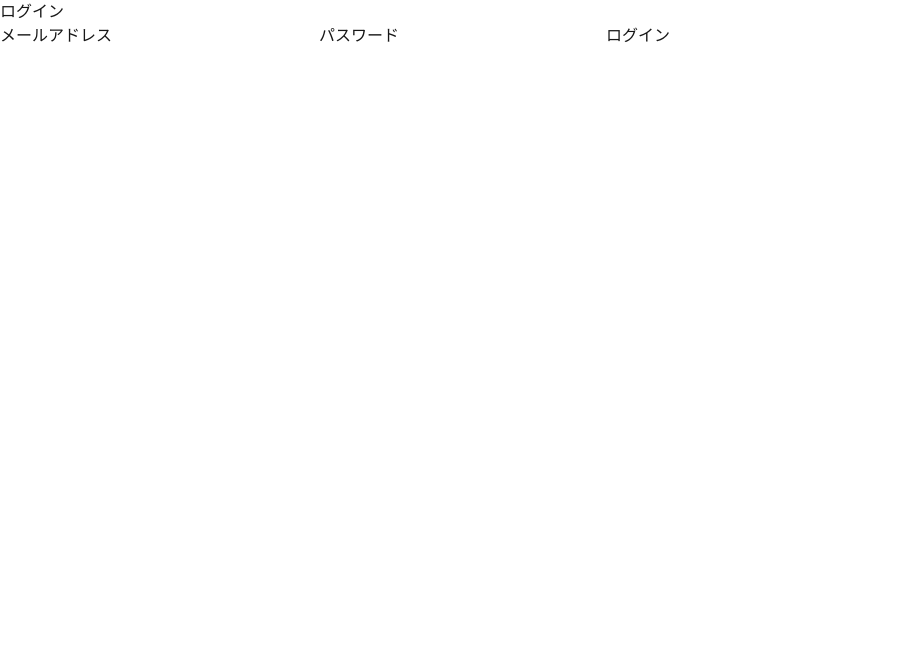
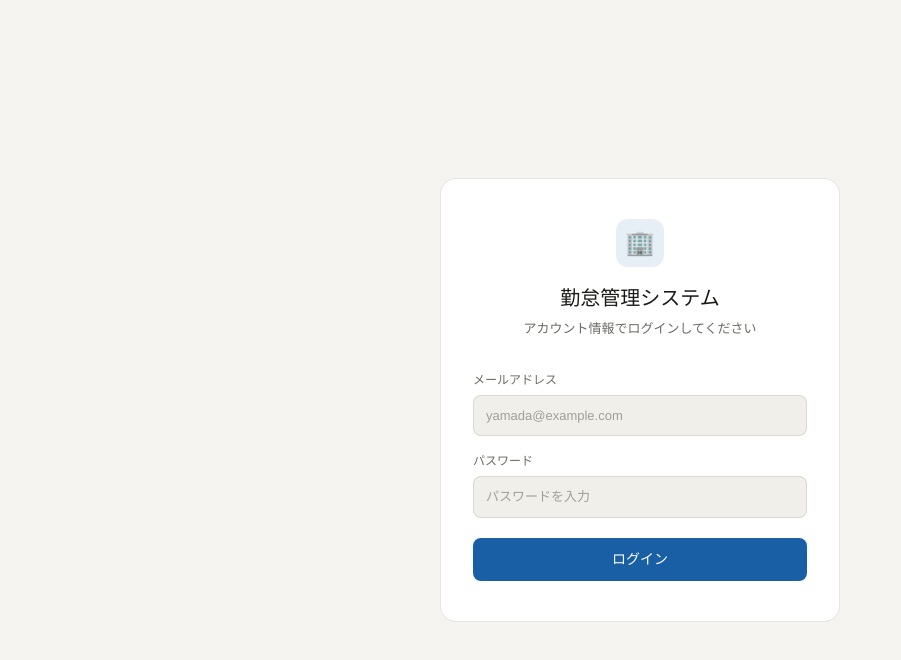
Before and after one commit to ryuki20/Attendance-Frontend, a Next.js app: page /login in a window 1280 px wide. Shown: the top 660 px of the page, without its empty margins (0-901 px from the left). Built offline with nearby package versions, Linux system fonts and the light colour scheme.

Commit message:
ログインページUI変更＋申請一覧UI変更

```diff
--- a/src/app/admin/layout.tsx
+++ b/src/app/admin/layout.tsx
@@ -1,8 +1,7 @@
 "use client";
 import Link from "next/link";
-import { usePathname } from "next/navigation";
+import { usePathname, useRouter } from "next/navigation";
 import React from "react";
-import { useAuth } from "../context/AuthContext";
 
 type Props = {
   children: React.ReactNode;
@@ -10,7 +9,7 @@ type Props = {
 
 export default function AdminLayout({ children }: Props) {
   const pathname = usePathname();
-  const { logout } = useAuth();
+  const router = useRouter();
 
   const navItems = [
     { label: "社員一覧", href: "/admin" },
@@ -70,20 +69,20 @@ export default function AdminLayout({ children }: Props) {
 
         <div style={{ padding: "0 12px" }}>
           <button
-            onClick={logout}
+            onClick={() => router.push("/")}
             style={{
               width: "100%",
               padding: "8px 12px",
               borderRadius: 8,
               border: "0.5px solid var(--border)",
-              background: "transparent",
+              background: "var(--blue)",
               fontSize: 13,
-              color: "var(--text-muted)",
+              color: "#fff",
               cursor: "pointer",
-              textAlign: "left",
+              textAlign: "center",
             }}
           >
-            ログアウト
+            ← マイページ
           </button>
         </div>
       </aside>
--- a/src/app/applications/page.tsx
+++ b/src/app/applications/page.tsx
@@ -33,12 +33,14 @@ function ApplicationList({}: { employee: Employee }) {
   const [applications, setApplications] = useState<Application[]>([]);
   const [total, setTotal] = useState(0);
   const [loading, setLoading] = useState(true);
+  const [statusFilter, setStatusFilter] = useState<ApplicationStatus | "">("");
 
   useEffect(() => {
     const fetch = async () => {
       setLoading(true);
       try {
-        const res = await apiFetch("/applications");
+        const query = statusFilter ? `?status=${statusFilter}` : "";
+        const res = await apiFetch(`/applications${query}`);
         if (!res.ok) throw new Error("取得失敗");
         const data: ApplicationListResponse = await res.json();
         setApplications(data.applications);
@@ -50,7 +52,7 @@ function ApplicationList({}: { employee: Employee }) {
       }
     };
     fetch();
-  }, []);
+  }, [statusFilter]);
 
   const thStyle: React.CSSProperties = {
     padding: "10px 16px",
@@ -59,6 +61,7 @@ function ApplicationList({}: { employee: Employee }) {
     color: "var(--text-muted)",
     textAlign: "left",
     borderBottom: "0.5px solid var(--border)",
+    background: "var(--surface-muted)",
     whiteSpace: "nowrap",
   };
   const tdStyle: React.CSSProperties = {
@@ -69,8 +72,76 @@ function ApplicationList({}: { employee: Employee }) {
   };
 
   return (
-    <div style={{ maxWidth: 800, margin: "0 auto", padding: "24px 16px" }}>
-      {/* ヘッダー */}
+    <div
+      style={{
+        minHeight: "100vh",
+        background: "var(--bg)",
+        fontFamily: "var(--font-sans)",
+      }}
+    >
+      {/* サイドバー + メインの2カラムレイアウト */}
+      <div style={{ display: "flex", minHeight: "100vh" }}>
+        {/* サイドバー */}
+        <aside
+          style={{
+            width: 200,
+            background: "var(--surface)",
+            borderRight: "0.5px solid var(--border)",
+            display: "flex",
+            flexDirection: "column",
+            padding: "24px 0",
+            flexShrink: 0,
+          }}
+        >
+          <div
+            style={{
+              padding: "0 20px 24px",
+              borderBottom: "0.5px solid var(--border)",
+            }}
+          >
+            <div
+              style={{
+                fontSize: 13,
+                fontWeight: 500,
+                color: "var(--text-primary)",
+              }}
+            >
+              マイメニュー
+            </div>
+          </div>
+          <nav style={{ flex: 1, padding: "16px 12px" }}>
+            <button
+              onClick={() => router.push("/applications")}
+              className="nav-link active"
+            >
+              申請一覧
+            </button>
+          </nav>
+          <div style={{ padding: "0 12px" }}>
+            <button
+              onClick={() => router.push("/")}
+              className="nav-link"
+              style={{
+                width: "100%",
+                padding: "8px 12px",
+                borderRadius: 8,
+                border: "none",
+                background: "var(--blue)",
+                color: "#fff",
+                fontSize: 13,
+                fontWeight: 500,
+                cursor: "pointer",
+                textAlign: "center",
+              }}
+            >
+              ← マイページ
+            </button>
+          </div>
+        </aside>
+
+        {/* メインコンテンツ */}
+        <main style={{ flex: 1, padding: "32px" }}>
+          {/* ページヘッダー */}
           <div
             style={{
               display: "flex",
@@ -89,41 +160,38 @@ function ApplicationList({}: { employee: Employee }) {
               >
                 申請一覧
               </h1>
-          <p style={{ fontSize: 13, color: "var(--text-muted)", marginTop: 4 }}>
+              <p
+                style={{
+                  fontSize: 13,
+                  color: "var(--text-muted)",
+                  marginTop: 4,
+                }}
+              >
                 全 {total} 件
               </p>
             </div>
-        <div style={{ display: "flex", gap: 8 }}>
-          <button
-            onClick={() => router.push("/")}
+
+            {/* ステータスフィルター */}
+            <select
+              value={statusFilter}
+              onChange={(e) =>
+                setStatusFilter(e.target.value as ApplicationStatus | "")
+              }
               style={{
-              fontSize: 12,
-              padding: "6px 12px",
+                padding: "6px 10px",
                 borderRadius: 8,
                 border: "0.5px solid var(--border)",
-              background: "transparent",
-              color: "var(--text-muted)",
+                background: "var(--surface)",
+                fontSize: 13,
+                color: "var(--text-primary)",
                 cursor: "pointer",
               }}
             >
-            ← マイページ
-          </button>
-          <button
-            onClick={() => router.push("/applications/new")}
-            style={{
-              fontSize: 12,
-              padding: "6px 12px",
-              borderRadius: 8,
-              border: "none",
-              background: "var(--blue)",
-              color: "#fff",
-              fontWeight: 500,
-              cursor: "pointer",
-            }}
-          >
-            + 新規申請
-          </button>
-        </div>
+              <option value="">すべてのステータス</option>
+              <option value="PENDING">申請中</option>
+              <option value="APPROVED">承認済み</option>
+              <option value="REJECTED">却下</option>
+            </select>
           </div>
 
           {/* テーブル */}
@@ -149,7 +217,7 @@ function ApplicationList({}: { employee: Employee }) {
             ) : (
               <table style={{ width: "100%", borderCollapse: "collapse" }}>
                 <thead>
-              <tr style={{ background: "var(--surface-muted)" }}>
+                  <tr>
                     <th style={thStyle}>対象日</th>
                     <th style={thStyle}>修正出勤</th>
                     <th style={thStyle}>修正退勤</th>
@@ -245,6 +313,42 @@ function ApplicationList({}: { employee: Employee }) {
               </table>
             )}
           </div>
+        </main>
+      </div>
+
+      <style>{`
+      :root {
+        --bg: #f5f4f1; --surface: #ffffff; --surface-muted: #f0efe9;
+        --border: rgba(0,0,0,0.1);
+        --text-primary: #1a1a18; --text-muted: #6b6a65;
+        --blue: #185fa5; --green: #3b6d11; --red: #a32d2d; --amber: #85510b;
+        --font-sans: 'Helvetica Neue', Arial, sans-serif;
+        --font-mono: 'SF Mono', 'Fira Code', monospace;
+      }
+      @media (prefers-color-scheme: dark) {
+        :root {
+          --bg: #18181a; --surface: #222224; --surface-muted: #2a2a2c;
+          --border: rgba(255,255,255,0.1);
+          --text-primary: #f0efe9; --text-muted: #8a8980;
+          --blue: #6fa8e8; --green: #7ec850; --red: #e06060; --amber: #f0b429;
+        }
+      }
+      * { box-sizing: border-box; margin: 0; padding: 0; }
+      button { font-family: inherit; }
+      .nav-link {
+        display: block; width: 100%;
+        padding: 8px 12px; border-radius: 8px;
+        border: none; background: transparent;
+        font-size: 13px; color: var(--text-muted);
+        cursor: pointer; text-align: left; margin-bottom: 4px;
+        font-weight: 400;
+      }
+      .nav-link.active {
+        color: var(--blue);
+        background: rgba(24,95,165,0.08);
+        font-weight: 500;
+      }
+    `}</style>
     </div>
   );
 }
--- a/src/app/login/page.tsx
+++ b/src/app/login/page.tsx
@@ -32,30 +32,198 @@ export default function LoginPage() {
       router.push("/");
     } catch (e) {
       setError("通信エラーが発生しました");
+      console.error(e);
     } finally {
       setLoading(false);
     }
   };
 
   return (
+    <div
+      style={{
+        minHeight: "100vh",
+        display: "flex",
+        alignItems: "center",
+        justifyContent: "center",
+        background: "var(--bg)",
+        fontFamily: "var(--font-sans)",
+        padding: "16px",
+      }}
+    >
+      {/* カード */}
+      <div
+        style={{
+          width: "100%",
+          maxWidth: 400,
+          background: "var(--surface)",
+          border: "0.5px solid var(--border)",
+          borderRadius: 16,
+          padding: "40px 32px",
+        }}
+      >
+        {/* ヘッダー */}
+        <div style={{ textAlign: "center", marginBottom: 32 }}>
+          <div
+            style={{
+              width: 48,
+              height: 48,
+              borderRadius: 12,
+              background: "rgba(24,95,165,0.1)",
+              display: "flex",
+              alignItems: "center",
+              justifyContent: "center",
+              fontSize: 24,
+              margin: "0 auto 16px",
+            }}
+          >
+            🏢
+          </div>
+          <h1
+            style={{
+              fontSize: 20,
+              fontWeight: 500,
+              color: "var(--text-primary)",
+              marginBottom: 6,
+            }}
+          >
+            勤怠管理システム
+          </h1>
+          <p style={{ fontSize: 13, color: "var(--text-muted)" }}>
+            アカウント情報でログインしてください
+          </p>
+        </div>
+
+        {/* フォーム */}
+        <div style={{ display: "grid", gap: 16 }}>
+          {/* メールアドレス */}
           <div>
-      <h1>ログイン</h1>
-      {error && <p>{error}</p>}
-      <label>メールアドレス</label>
+            <label
+              style={{
+                display: "block",
+                fontSize: 12,
+                color: "var(--text-muted)",
+                marginBottom: 6,
+              }}
+            >
+              メールアドレス
+            </label>
             <input
-        type="text"
+              type="email"
               value={email}
               onChange={(e) => setEmail(e.target.value)}
+              onKeyDown={(e) => e.key === "Enter" && handleLogin()}
+              placeholder="yamada@example.com"
+              style={{
+                width: "100%",
+                padding: "10px 12px",
+                borderRadius: 8,
+                border: "0.5px solid var(--border)",
+                background: "var(--surface-muted)",
+                fontSize: 13,
+                color: "var(--text-primary)",
+                outline: "none",
+              }}
             />
-      <label>パスワード</label>
+          </div>
+
+          {/* パスワード */}
+          <div>
+            <label
+              style={{
+                display: "block",
+                fontSize: 12,
+                color: "var(--text-muted)",
+                marginBottom: 6,
+              }}
+            >
+              パスワード
+            </label>
             <input
               type="password"
               value={password}
               onChange={(e) => setPassword(e.target.value)}
+              onKeyDown={(e) => e.key === "Enter" && handleLogin()}
+              placeholder="パスワードを入力"
+              style={{
+                width: "100%",
+                padding: "10px 12px",
+                borderRadius: 8,
+                border: "0.5px solid var(--border)",
+                background: "var(--surface-muted)",
+                fontSize: 13,
+                color: "var(--text-primary)",
+                outline: "none",
+              }}
             />
-      <button onClick={handleLogin} disabled={loading}>
+          </div>
+
+          {/* エラーメッセージ */}
+          {error && (
+            <div
+              style={{
+                padding: "10px 12px",
+                borderRadius: 8,
+                background: "rgba(163,45,45,0.08)",
+                border: "0.5px solid rgba(163,45,45,0.2)",
+                fontSize: 12,
+                color: "var(--red)",
+              }}
+            >
+              {error}
+            </div>
+          )}
+
+          {/* ログインボタン */}
+          <button
+            onClick={handleLogin}
+            disabled={loading}
+            style={{
+              width: "100%",
+              padding: "11px",
+              borderRadius: 8,
+              border: "none",
+              background: loading ? "var(--border)" : "var(--blue)",
+              color: "#fff",
+              fontSize: 14,
+              fontWeight: 500,
+              cursor: loading ? "not-allowed" : "pointer",
+              marginTop: 4,
+            }}
+          >
             {loading ? "ログイン中..." : "ログイン"}
           </button>
         </div>
+      </div>
+
+      {/* CSS変数 */}
+      <style>{`
+      :root {
+        --bg: #f5f4f1;
+        --surface: #ffffff;
+        --surface-muted: #f0efe9;
+        --border: rgba(0,0,0,0.1);
+        --text-primary: #1a1a18;
+        --text-muted: #6b6a65;
+        --blue: #185fa5;
+        --red: #a32d2d;
+        --font-sans: 'Helvetica Neue', Arial, sans-serif;
+      }
+      @media (prefers-color-scheme: dark) {
+        :root {
+          --bg: #18181a;
+          --surface: #222224;
+          --surface-muted: #2a2a2c;
+          --border: rgba(255,255,255,0.1);
+          --text-primary: #f0efe9;
+          --text-muted: #8a8980;
+          --blue: #6fa8e8;
+          --red: #e06060;
+        }
+      }
+      * { box-sizing: border-box; margin: 0; padding: 0; }
+      input::placeholder { color: var(--text-muted); opacity: 0.6; }
+      button { font-family: inherit; }
+    `}</style>
+    </div>
   );
 }
```
Lines whose indentation alone changed are shown as unchanged.
